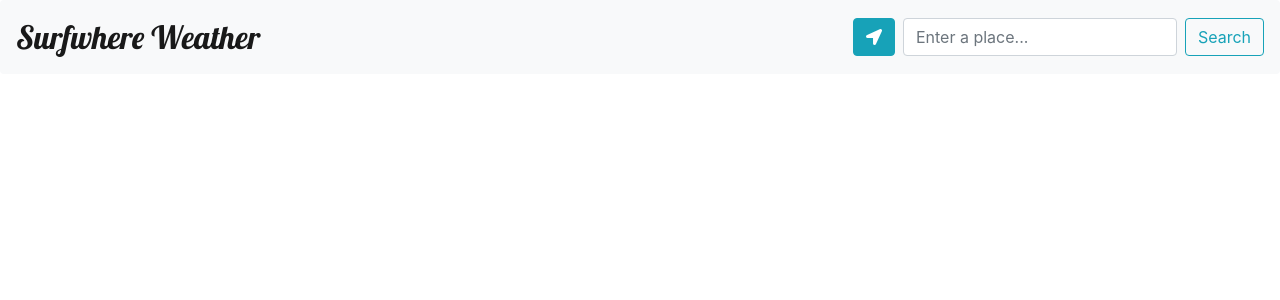
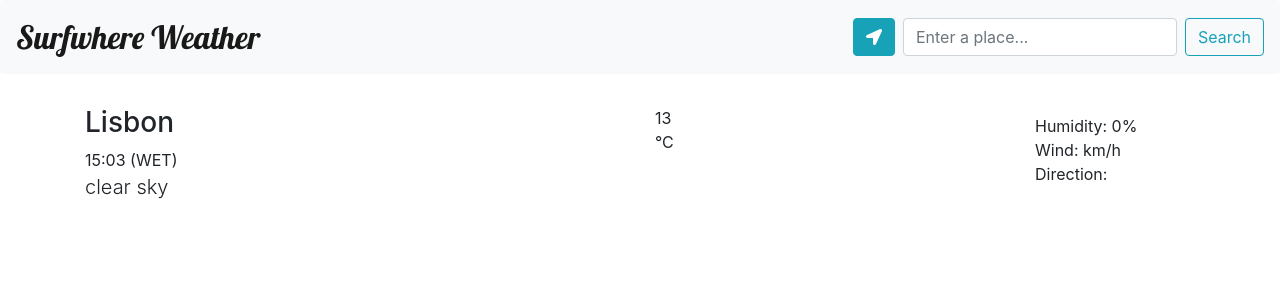
Before and after one commit to JanaJanKaKasova/surfwhere-react, a React (Create React App) app: page / in a window 1280 px wide. Shown: the top 300 px of the page. Built offline with nearby package versions, Linux system fonts and the light colour scheme.

Commit message:
Added html (jsx) of Actual Weather

```diff
--- a/src/App.js
+++ b/src/App.js
@@ -9,6 +9,58 @@ class App extends React.Component {
         <div>
           <SearchNav />
         </div>
+        <div class="container weather-container weather-summary">
+          <div class="row">
+            <div class="col-md-5 pt-3">
+              <div class="row-md-2 pt-3">
+                <div class="weather-summary-header">
+                  <h3 id="weather-location">Lisbon</h3>
+                </div>
+              </div>
+              <div class="row-md-2 pt-0 pb-0">
+                <div class="weather-detail__text">
+                  <span id="weather-date">15:03</span> (WET)
+                </div>
+              </div>
+              <div class="row-md-2 pt-0 pb-5 lead">
+                <div class="weather-detail__text">
+                  <span id="weather-description">clear sky</span>
+                </div>
+              </div>
+            </div>
+
+            <div class="col-md-1 pt-3">
+              <div class="row-md-3 pt-3">
+                <img src="" class="weather__icon weather__icon--today" />
+              </div>
+            </div>
+
+            <div class="col-md-2 pt-3">
+              <div class="row-md-3 pt-3">
+                <div class="clearfix">
+                  <div class="weather-temp weather-temp--today">13</div>
+                  <div class="weather-unit__text weather-unit__text--today">
+                    °C
+                  </div>
+                </div>
+              </div>
+            </div>
+
+            <div class="col-md-2 pt-3" />
+
+            <div class="col-md-2 pt-3">
+              <div class="row-md-2 pt-4 weather-detail__text">
+                Humidity: <span id="precipitation-probality">0</span>%
+              </div>
+              <div class="row-md-2 pt-0 weather-detail__text">
+                Wind: <span id="wind-speed" /> km/h
+              </div>
+              <div class="row-md-2 pt-0 pb-5 weather-detail__text">
+                Direction: <span id="wind-direction" />
+              </div>
+            </div>
+          </div>
+        </div>
       </div>
     );
   }
```
